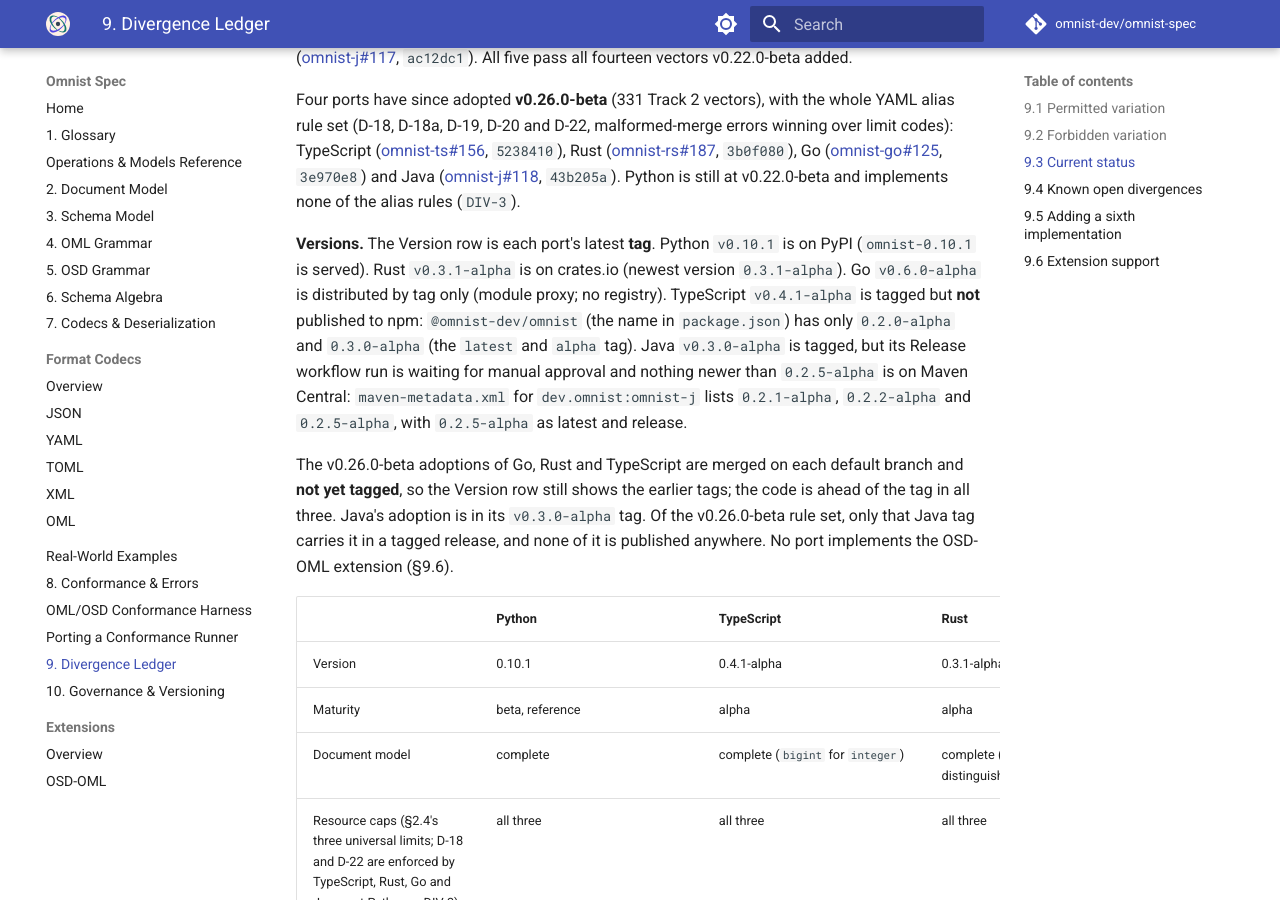
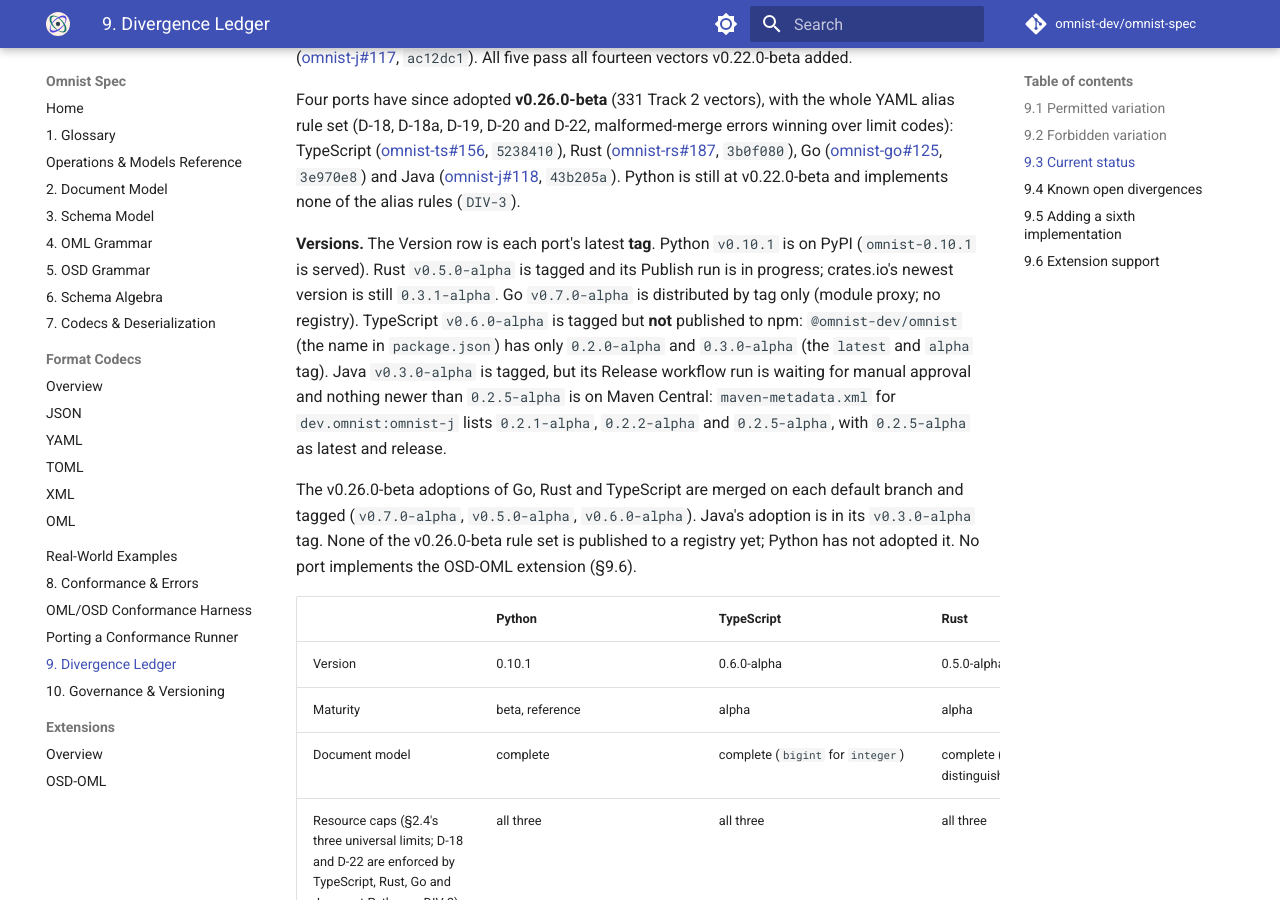
Before and after one commit to omnist-dev/omnist-spec, an MkDocs documentation site: the page built from docs/09-divergence-ledger.md, in a window 1280 px wide and 900 px high, scrolled down 2506 px. Built offline with MkDocs 1.6.1 and Material for MkDocs 9.7.7, drawn with Linux system fonts in a browser that asks for light colours; comment, search, counter and statistics services are not loaded.

Commit message:
Ledger: Version row after the Go, Rust and TypeScript v0.26.0-beta tags (#129)

```diff
--- a/docs/09-divergence-ledger.md
+++ b/docs/09-divergence-ledger.md
@@ -127,26 +127,26 @@ Python is still at v0.22.0-beta and implements none of the alias rules
 (`DIV-3`).
 
 **Versions.** The Version row is each port's latest **tag**. Python
-`v0.10.1` is on PyPI (`omnist-0.10.1` is served). Rust `v0.3.1-alpha` is on
-crates.io (newest version `0.3.1-alpha`). Go `v0.6.0-alpha` is distributed by
-tag only (module proxy; no registry). TypeScript `v0.4.1-alpha` is tagged but
-**not** published to npm: `@omnist-dev/omnist` (the name in `package.json`)
-has only `0.2.0-alpha` and `0.3.0-alpha` (the `latest` and `alpha` tag).
-Java `v0.3.0-alpha` is tagged, but its Release workflow run is waiting for
+`v0.10.1` is on PyPI (`omnist-0.10.1` is served). Rust `v0.5.0-alpha` is
+tagged and its Publish run is in progress; crates.io's newest version is
+still `0.3.1-alpha`. Go `v0.7.0-alpha` is distributed by tag only (module
+proxy; no registry). TypeScript `v0.6.0-alpha` is tagged but **not**
+published to npm: `@omnist-dev/omnist` (the name in `package.json`) has only
+`0.2.0-alpha` and `0.3.0-alpha` (the `latest` and `alpha` tag). Java
+`v0.3.0-alpha` is tagged, but its Release workflow run is waiting for
 manual approval and nothing newer than `0.2.5-alpha` is on Maven Central:
 `maven-metadata.xml` for `dev.omnist:omnist-j` lists `0.2.1-alpha`,
 `0.2.2-alpha` and `0.2.5-alpha`, with `0.2.5-alpha` as latest and release.
 
 The v0.26.0-beta adoptions of Go, Rust and TypeScript are merged on each
-default branch and **not yet tagged**, so the Version row still shows the
-earlier tags; the code is ahead of the tag in all three. Java's adoption is in
-its `v0.3.0-alpha` tag. Of the v0.26.0-beta rule set, only that Java tag
-carries it in a tagged release, and none of it is published anywhere.
+default branch and tagged (`v0.7.0-alpha`, `v0.5.0-alpha`, `v0.6.0-alpha`).
+Java's adoption is in its `v0.3.0-alpha` tag. None of the v0.26.0-beta rule
+set is published to a registry yet; Python has not adopted it.
 No port implements the OSD-OML extension (§9.6).
 
 | | Python | TypeScript | Rust | Go | Java |
 |---|---|---|---|---|---|
-| Version | 0.10.1 | 0.4.1-alpha | 0.3.1-alpha | 0.6.0-alpha | 0.3.0-alpha |
+| Version | 0.10.1 | 0.6.0-alpha | 0.5.0-alpha | 0.7.0-alpha | 0.3.0-alpha |
 | Maturity | beta, reference | alpha | alpha | alpha | alpha |
 | Document model | complete | complete (`bigint` for `integer`) | complete (all 7 kinds natively distinguished) | complete (all 7 kinds natively distinguished) | complete (all 7 kinds natively distinguished) |
 | Resource caps (§2.4's three universal limits; D-18 and D-22 are enforced by TypeScript, Rust, Go and Java, not Python — DIV-3) | all three | all three | all three | all three | all three |
```
